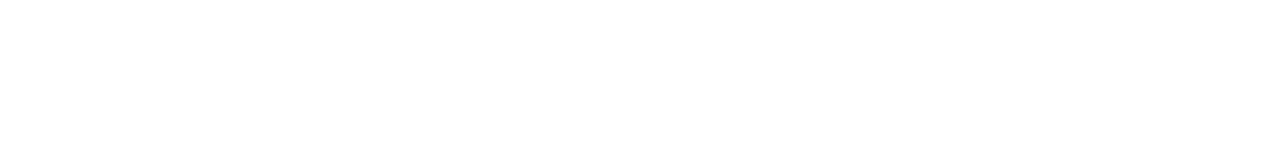
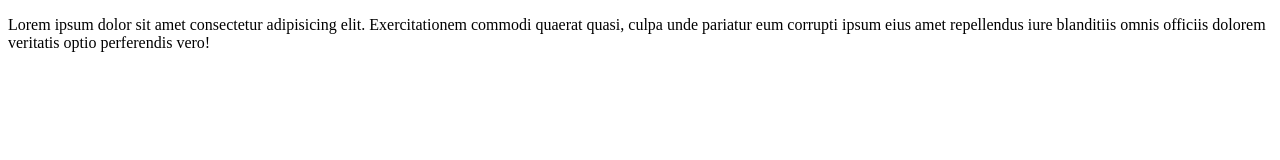
Before and after one commit to barbaragncarvalho/workshop-gitflow, a plain HTML site: page index.html in a window 1280 px wide. Drawn offline with Linux system fonts and the light colour scheme.

Commit message:
Editando style.css #1

```diff
--- a/index.html
+++ b/index.html
@@ -3,9 +3,9 @@
 <head>
     <meta charset="UTF-8">
     <meta name="viewport" content="width=device-width, initial-scale=1.0">
-    <title>Document</title>
+    <title>Branch-barbara</title>
 </head>
 <body>
-
+    <p>Lorem ipsum dolor sit amet consectetur adipisicing elit. Exercitationem commodi quaerat quasi, culpa unde pariatur eum corrupti ipsum eius amet repellendus iure blanditiis omnis officiis dolorem veritatis optio perferendis vero!</p>
 </body>
 </html>
--- a/style.css
+++ b/style.css
@@ -0,0 +1,3 @@
+p{
+    color: blueviolet;
+}
```
